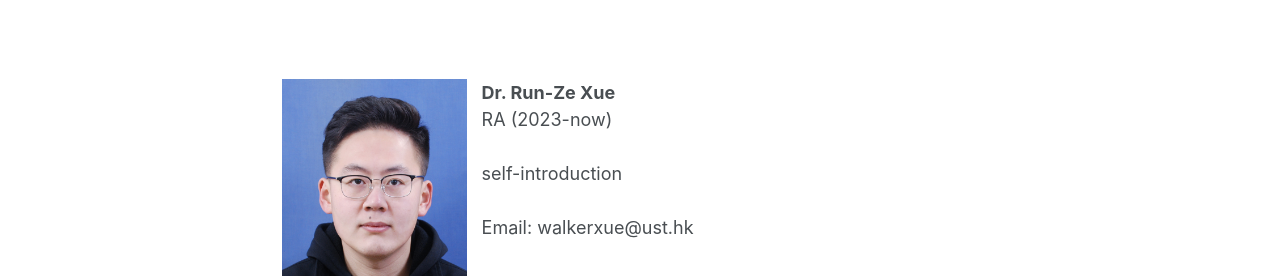
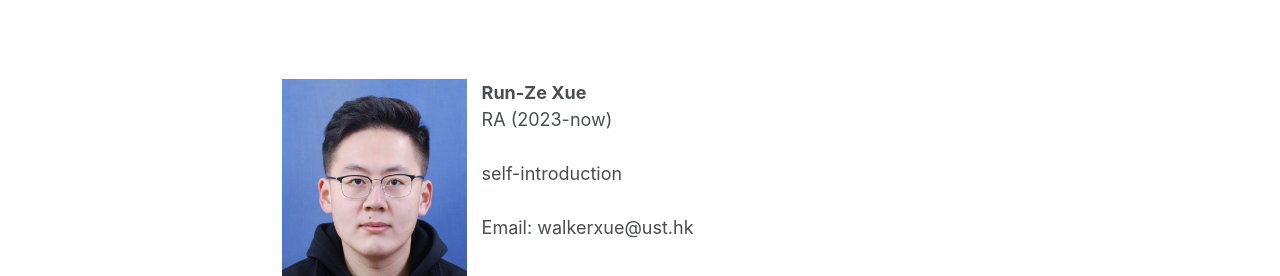
Before and after one commit to hkustDingHe/hkustDingHe.github.io, a Jekyll site: the page built from _pages/members.md, in a window 1280 px wide and 1307 px high. Shown: the part 757-1033 px from the top of the window. Built offline with Jekyll 4.4.1, drawn with Linux system fonts in a browser that asks for light colours.

Commit message:
Update members.md

```diff
--- a/_pages/members.md
+++ b/_pages/members.md
@@ -28,7 +28,7 @@ Zhe-Xuan holds a Ph.D. degree from Sorbonne Université. His research focuses on
 Email: zhexuanzhang@ust.hk
 
 <br/><br/>
-**Dr. Run-Ze Xue** <img style="float: left; padding-right: 15px;" src="/images/xuerunze.jpg" width="200">
+**Run-Ze Xue** <img style="float: left; padding-right: 15px;" src="/images/xuerunze.jpg" width="200">
 <br>
 RA (2023-now)
 <br/><br/>
```
